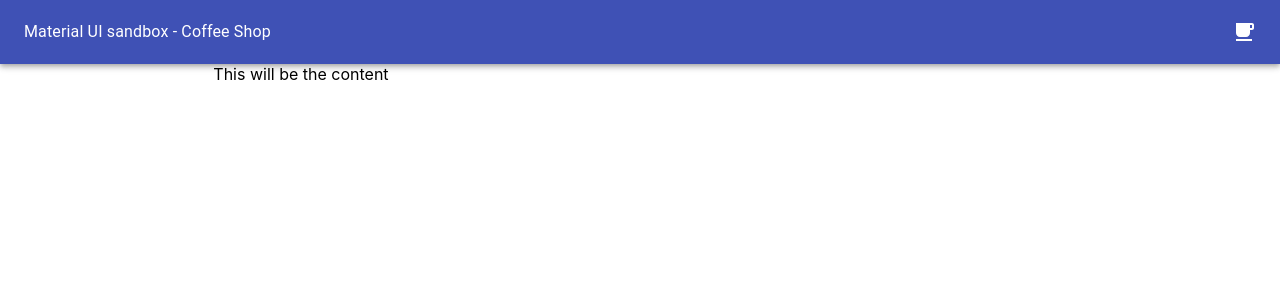
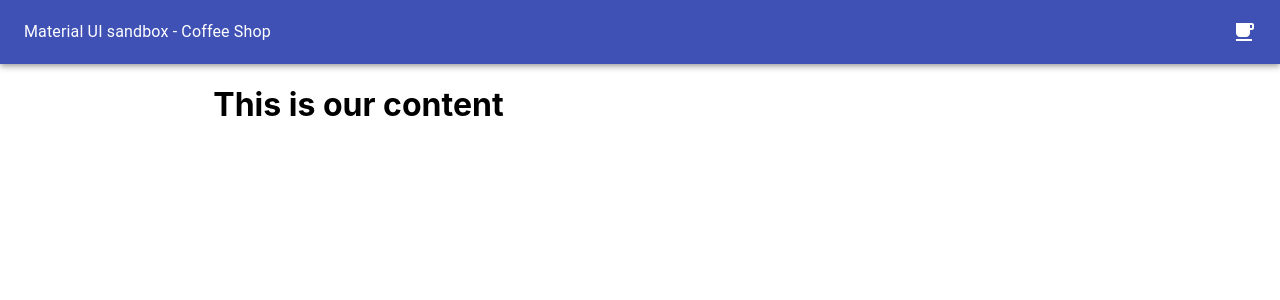
Before and after one commit to suzanamelomoraes/coffee-cards, a React (Create React App) app: page / in a window 1280 px wide. Shown: the top 300 px of the page. Built offline with nearby package versions, Linux system fonts and the light colour scheme.

Commit message:
import and aplly the content component inside the grid already created to receive it

```diff
--- a/src/App.js
+++ b/src/App.js
@@ -1,6 +1,7 @@
 import React from 'react';
 import Header from './Header';
 import { Grid } from '@material-ui/core';
+import Content from './Content';
 
 function App() {
   return (
@@ -11,7 +12,7 @@ function App() {
       <Grid item container>
         <Grid item xs={false} sm={2} />
         <Grid item xs={12} sm={8}>
-          This will be the content
+          <Content />
         </Grid>
         <Grid item xs={false} sm={2} />
       </Grid>
```
